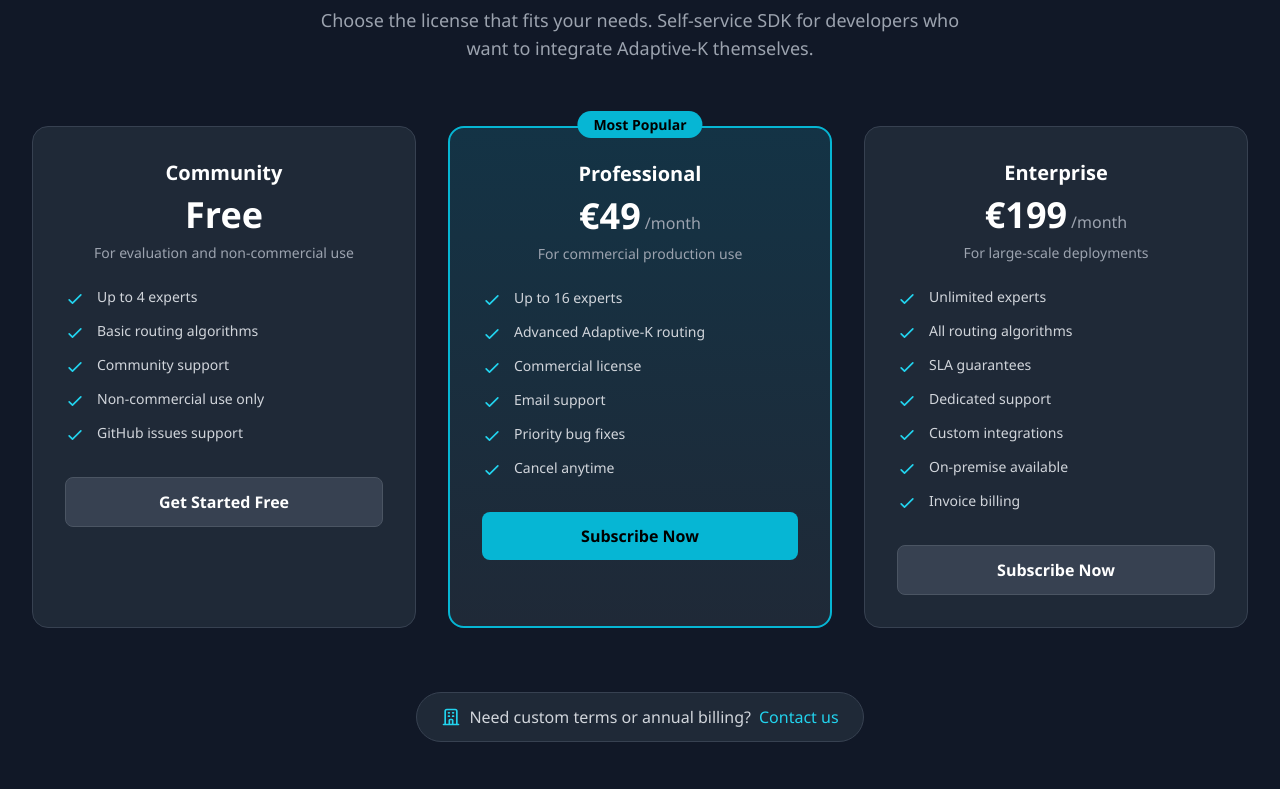
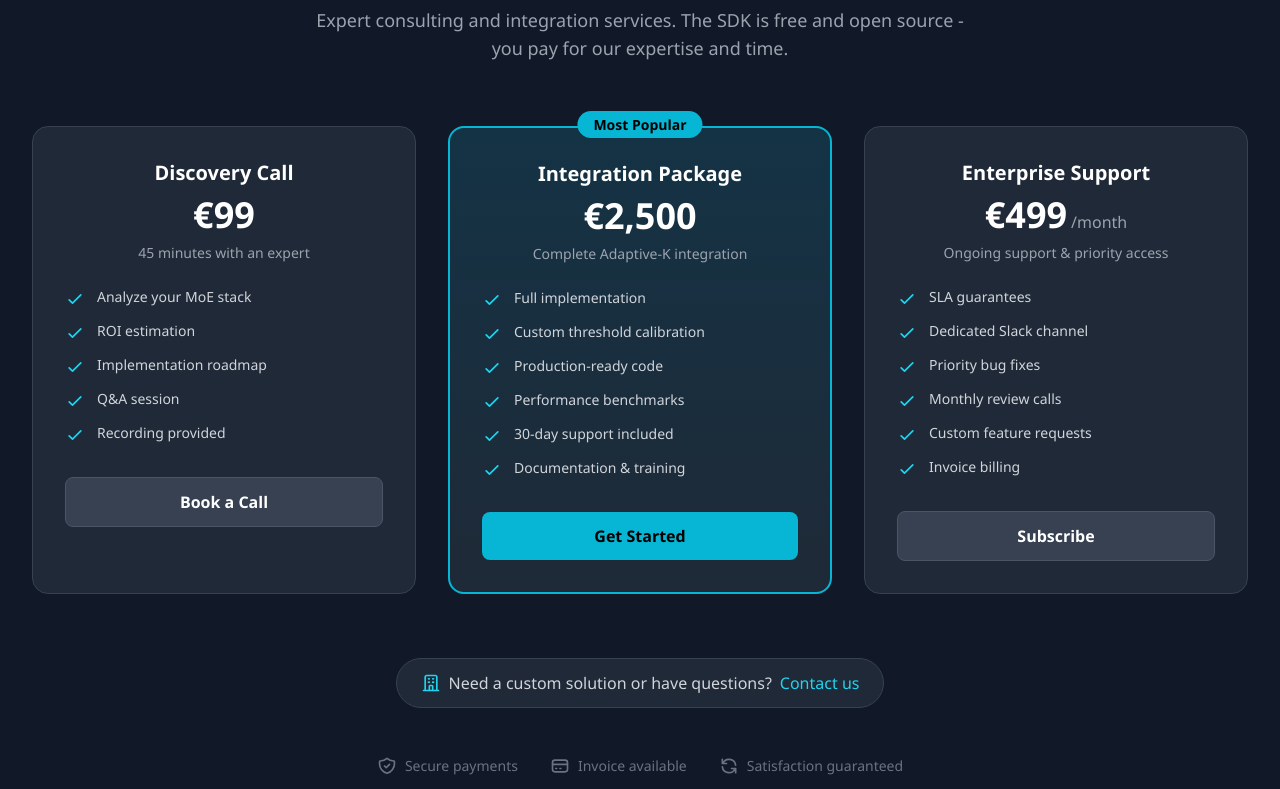
Before and after one commit to Gabrobals/sbm-efficient, a Next.js app in the folder landing-page/: page / in a window 1280 px wide. Shown: the part 4900-5689 px from the top of the page. Built offline with nearby package versions, Linux system fonts and the light colour scheme.

Commit message:
PIVOT: Changed pricing from SDK subscriptions to consulting services model
- Discovery Call: €99 (45 min consultation)
- Integration Package: €2,500 (full implementation)
- Enterprise Support: €499/month (ongoing SLA)

All CTAs now link to contact form until LemonSqueezy products are updated

```diff
--- a/landing-page/src/components/Pricing.tsx
+++ b/landing-page/src/components/Pricing.tsx
@@ -3,11 +3,11 @@
 import { useLanguage } from '@/i18n'
 import Link from 'next/link'
 
-// LemonSqueezy checkout URLs
+// Checkout URLs - Update these when LemonSqueezy products are created
 const CHECKOUT_URLS = {
-  starter: '/register', // Free registration
-  professional: 'https://vertexdata.lemonsqueezy.com/checkout/buy/f9550cfd-ac26-401f-b707-985ed6ca5606',
-  enterprise: 'https://vertexdata.lemonsqueezy.com/checkout/buy/bd5fdadd-f970-4edd-8400-d5d66e9c9b6e',
+  starter: '#contact', // Discovery Call - link to contact for now
+  professional: '#contact', // Integration Package - link to contact for now
+  enterprise: '#contact', // Enterprise Support - link to contact for now
 }
 
 export default function Pricing() {
@@ -34,7 +34,7 @@ export default function Pricing() {
       cta: t.pricing.proCta,
       highlighted: true,
       url: CHECKOUT_URLS.professional,
-      isExternal: true,
+      isExternal: false,
     },
     {
       name: t.pricing.enterpriseName,
@@ -45,7 +45,7 @@ export default function Pricing() {
       cta: t.pricing.enterpriseCta,
       highlighted: false,
       url: CHECKOUT_URLS.enterprise,
-      isExternal: true,
+      isExternal: false,
     },
   ]
 
--- a/landing-page/src/i18n/translations.ts
+++ b/landing-page/src/i18n/translations.ts
@@ -131,54 +131,53 @@ export const translations = {
       ateco: 'Software Development & Consulting',
     },
     pricing: {
-      transparent: 'SDK',
+      transparent: 'Services',
       title: 'Pricing',
-      subtitle: 'Choose the license that fits your needs. Self-service SDK for developers who want to integrate Adaptive-K themselves.',
+      subtitle: 'Expert consulting and integration services. The SDK is free and open source - you pay for our expertise and time.',
       recommended: 'Most Popular',
-      starterName: 'Community',
-      starterPrice: 'Free',
+      starterName: 'Discovery Call',
+      starterPrice: '€99',
       starterPeriod: '',
-      starterDesc: 'For evaluation and non-commercial use',
+      starterDesc: '45 minutes with an expert',
       starterFeatures: [
-        'Up to 4 experts',
-        'Basic routing algorithms',
-        'Community support',
-        'Non-commercial use only',
-        'GitHub issues support',
+        'Analyze your MoE stack',
+        'ROI estimation',
+        'Implementation roadmap',
+        'Q&A session',
+        'Recording provided',
       ],
-      starterCta: 'Get Started Free',
-      proName: 'Professional',
-      proPrice: '€49',
-      proPeriod: '/month',
-      proDesc: 'For commercial production use',
+      starterCta: 'Book a Call',
+      proName: 'Integration Package',
+      proPrice: '€2,500',
+      proPeriod: '',
+      proDesc: 'Complete Adaptive-K integration',
       proFeatures: [
-        'Up to 16 experts',
-        'Advanced Adaptive-K routing',
-        'Commercial license',
-        'Email support',
+        'Full implementation',
+        'Custom threshold calibration',
+        'Production-ready code',
+        'Performance benchmarks',
+        '30-day support included',
+        'Documentation & training',
+      ],
+      proCta: 'Get Started',
+      enterpriseName: 'Enterprise Support',
+      enterprisePrice: '€499',
+      enterprisePeriod: '/month',
+      enterpriseDesc: 'Ongoing support & priority access',
+      enterpriseFeatures: [
+        'SLA guarantees',
+        'Dedicated Slack channel',
         'Priority bug fixes',
-        'Cancel anytime',
-      ],
-      proCta: 'Subscribe Now',
-      enterpriseName: 'Enterprise',
-      enterprisePrice: '€199',
-      enterprisePeriod: '/month',
-      enterpriseDesc: 'For large-scale deployments',
-      enterpriseFeatures: [
-        'Unlimited experts',
-        'All routing algorithms',
-        'SLA guarantees',
-        'Dedicated support',
-        'Custom integrations',
-        'On-premise available',
+        'Monthly review calls',
+        'Custom feature requests',
         'Invoice billing',
       ],
-      enterpriseCta: 'Subscribe Now',
-      volumeDiscount: 'Need custom terms or annual billing?',
+      enterpriseCta: 'Subscribe',
+      volumeDiscount: 'Need a custom solution or have questions?',
       contactSales: 'Contact us',
       securePayments: 'Secure payments',
       invoiceAvailable: 'Invoice available',
-      moneyBack: '30-day money back',
+      moneyBack: 'Satisfaction guaranteed',
     },
   },
   it: {
@@ -313,54 +312,53 @@ export const translations = {
       ateco: 'Sviluppo Software & Consulenza',
     },
     pricing: {
-      transparent: 'Prezzi',
-      title: 'SDK',
-      subtitle: 'Scegli la licenza adatta alle tue esigenze. SDK self-service per sviluppatori che vogliono integrare Adaptive-K autonomamente.',
+      transparent: 'Servizi e',
+      title: 'Prezzi',
+      subtitle: 'Consulenza esperta e servizi di integrazione. L\'SDK è gratuito e open source - paghi per la nostra esperienza e tempo.',
       recommended: 'Più Popolare',
-      starterName: 'Community',
-      starterPrice: 'Gratis',
+      starterName: 'Discovery Call',
+      starterPrice: '€99',
       starterPeriod: '',
-      starterDesc: 'Per valutazione e uso non commerciale',
+      starterDesc: '45 minuti con un esperto',
       starterFeatures: [
-        'Fino a 4 expert',
-        'Algoritmi di routing base',
-        'Supporto community',
-        'Solo uso non commerciale',
-        'Supporto via GitHub issues',
+        'Analisi del tuo stack MoE',
+        'Stima ROI',
+        'Roadmap di implementazione',
+        'Sessione Q&A',
+        'Registrazione inclusa',
       ],
-      starterCta: 'Inizia Gratis',
-      proName: 'Professional',
-      proPrice: '€49',
-      proPeriod: '/mese',
-      proDesc: 'Per uso commerciale in produzione',
+      starterCta: 'Prenota una Call',
+      proName: 'Pacchetto Integrazione',
+      proPrice: '€2.500',
+      proPeriod: '',
+      proDesc: 'Integrazione completa Adaptive-K',
       proFeatures: [
-        'Fino a 16 expert',
-        'Routing Adaptive-K avanzato',
-        'Licenza commerciale',
-        'Supporto email',
+        'Implementazione completa',
+        'Calibrazione soglie personalizzata',
+        'Codice production-ready',
+        'Benchmark prestazioni',
+        '30 giorni di supporto inclusi',
+        'Documentazione e training',
+      ],
+      proCta: 'Inizia Ora',
+      enterpriseName: 'Supporto Enterprise',
+      enterprisePrice: '€499',
+      enterprisePeriod: '/mese',
+      enterpriseDesc: 'Supporto continuo e accesso prioritario',
+      enterpriseFeatures: [
+        'Garanzie SLA',
+        'Canale Slack dedicato',
         'Bug fix prioritari',
-        'Cancella quando vuoi',
-      ],
-      proCta: 'Abbonati Ora',
-      enterpriseName: 'Enterprise',
-      enterprisePrice: '€199',
-      enterprisePeriod: '/mese',
-      enterpriseDesc: 'Per deployment su larga scala',
-      enterpriseFeatures: [
-        'Expert illimitati',
-        'Tutti gli algoritmi di routing',
-        'Garanzie SLA',
-        'Supporto dedicato',
-        'Integrazioni personalizzate',
-        'On-premise disponibile',
+        'Call di review mensili',
+        'Richieste feature custom',
         'Fatturazione',
       ],
-      enterpriseCta: 'Abbonati Ora',
-      volumeDiscount: 'Hai bisogno di termini personalizzati o fatturazione annuale?',
+      enterpriseCta: 'Abbonati',
+      volumeDiscount: 'Hai bisogno di una soluzione personalizzata o hai domande?',
       contactSales: 'Contattaci',
       securePayments: 'Pagamenti sicuri',
       invoiceAvailable: 'Fattura disponibile',
-      moneyBack: '30 giorni soddisfatti o rimborsati',
+      moneyBack: 'Soddisfazione garantita',
     },
   },
 } as const
```
